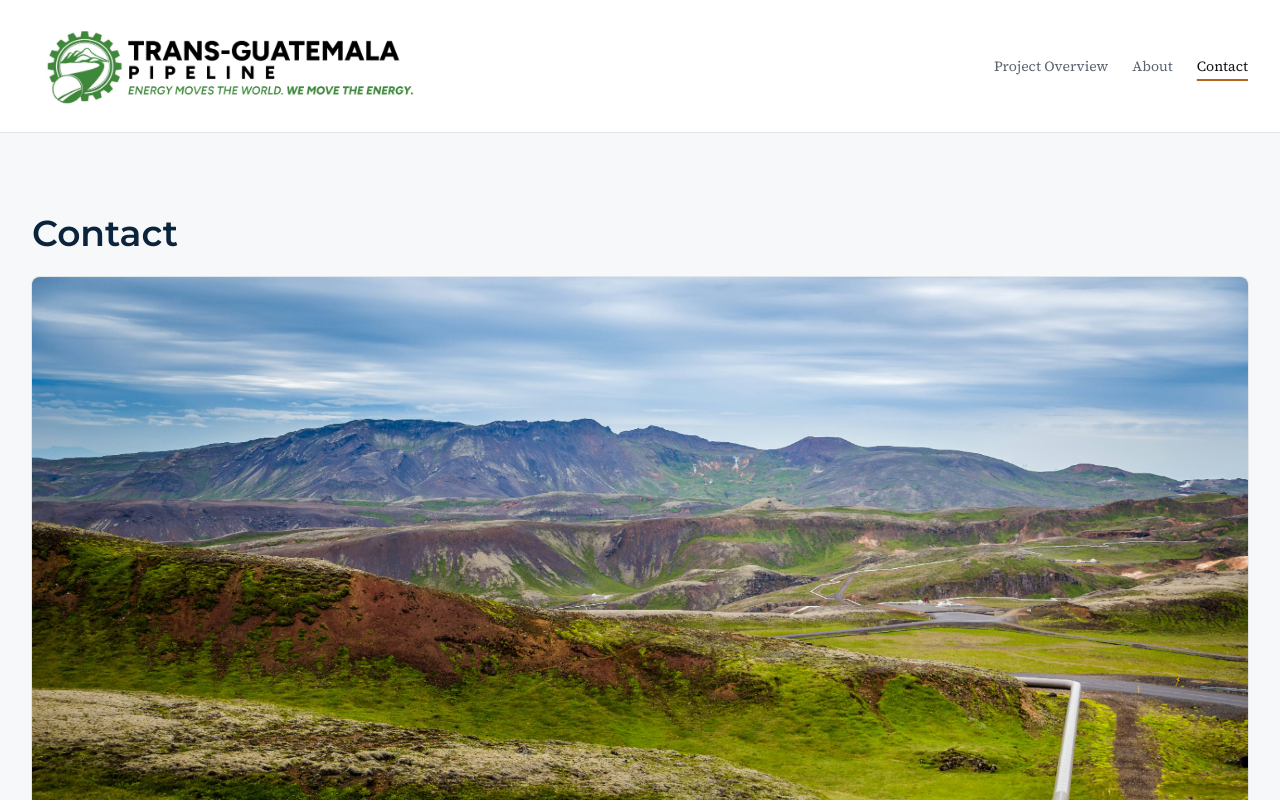
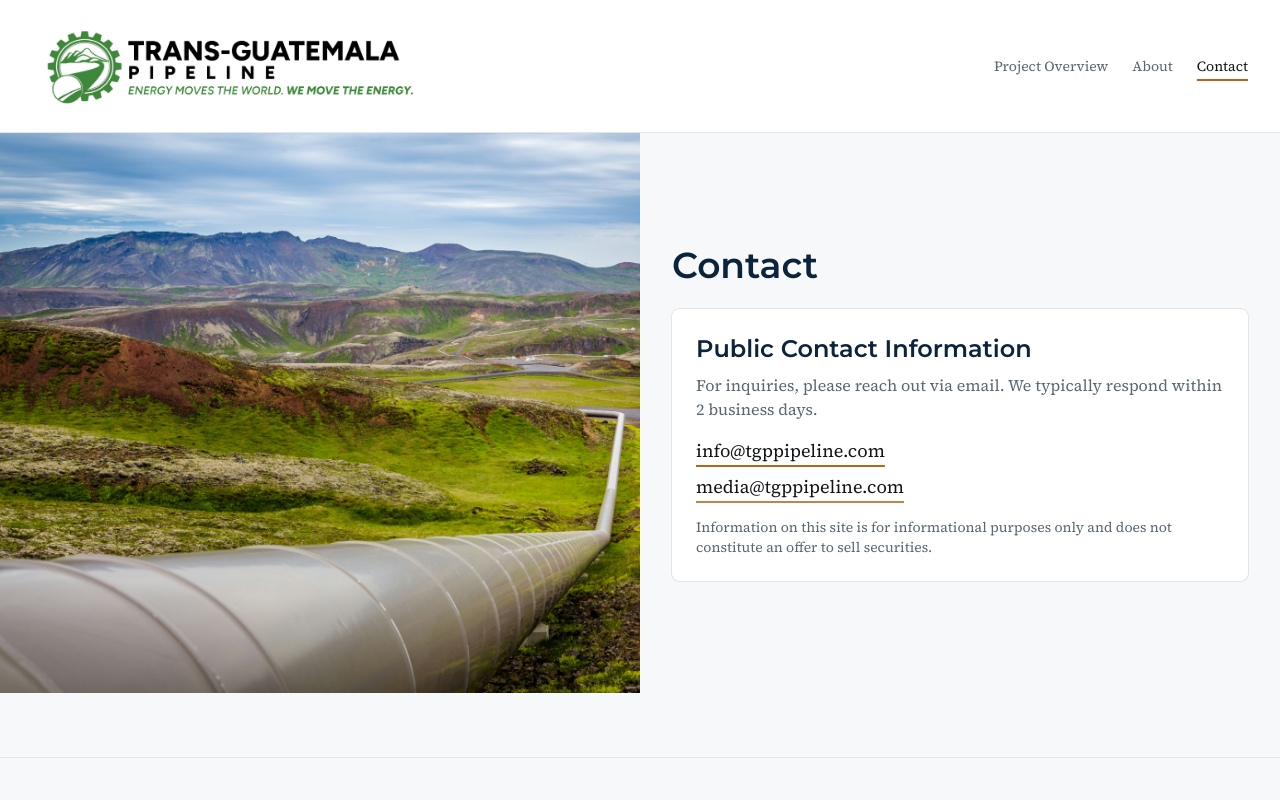
Before and after one commit to xrivera-launchfrog/cross-corridor-connect, a React (Vite) app: page /contact in a window 1280 px wide. Shown: the top 800 px of the page. Built offline with nearby package versions, Linux system fonts and the light colour scheme.

Commit message:
Update Contact Page Layout
Restructured the Contact page into a 50/50 vertical split. The left half features the existing photo, while the right half displays public contact information for improved visibility without scrolling.

```diff
--- a/src/pages/Contact.tsx
+++ b/src/pages/Contact.tsx
@@ -9,9 +9,9 @@ export default function Contact() {
         <link rel="canonical" href="/contact" />
       </Helmet>
 
-      <section className="container mx-auto py-12 md:py-20">
-        <h1 className="text-3xl md:text-4xl font-semibold">Contact</h1>
-        <figure className="mt-6 rounded-md overflow-hidden ring-1 ring-border">
+      <section className="w-full">
+        <div className="grid md:grid-cols-2 min-h-[70vh]">
+          <figure className="relative h-64 md:h-auto">
             <img
               src="/lovable-uploads/1ce8b9ad-746f-4d09-b817-2d124d0dd188.png"
               alt="Pipeline traversing rolling green highlands under cloudy sky"
@@ -19,11 +19,14 @@ export default function Contact() {
               decoding="async"
               width={1280}
               height={720}
-            className="w-full h-auto"
+              className="absolute inset-0 w-full h-full object-cover"
             />
           </figure>
 
-        <div className="mt-8 max-w-2xl rounded-md ring-1 ring-border p-6 bg-white">
+          <div className="flex items-center">
+            <div className="container mx-auto py-12 md:py-20">
+              <h1 className="text-3xl md:text-4xl font-semibold">Contact</h1>
+              <div id="investor-access" className="mt-6 max-w-xl rounded-md ring-1 ring-border p-6 bg-card">
                 <h2 className="text-2xl font-semibold">Public Contact Information</h2>
                 <p className="mt-2 text-muted-foreground">For inquiries, please reach out via email. We typically respond within 2 business days.</p>
                 <div className="mt-4 grid gap-2">
@@ -42,6 +45,9 @@ export default function Contact() {
                 </div>
                 <p className="mt-4 text-sm text-muted-foreground">Information on this site is for informational purposes only and does not constitute an offer to sell securities.</p>
               </div>
+            </div>
+          </div>
+        </div>
       </section>
     </main>
   );
```
Lines whose indentation alone changed are shown as unchanged.
